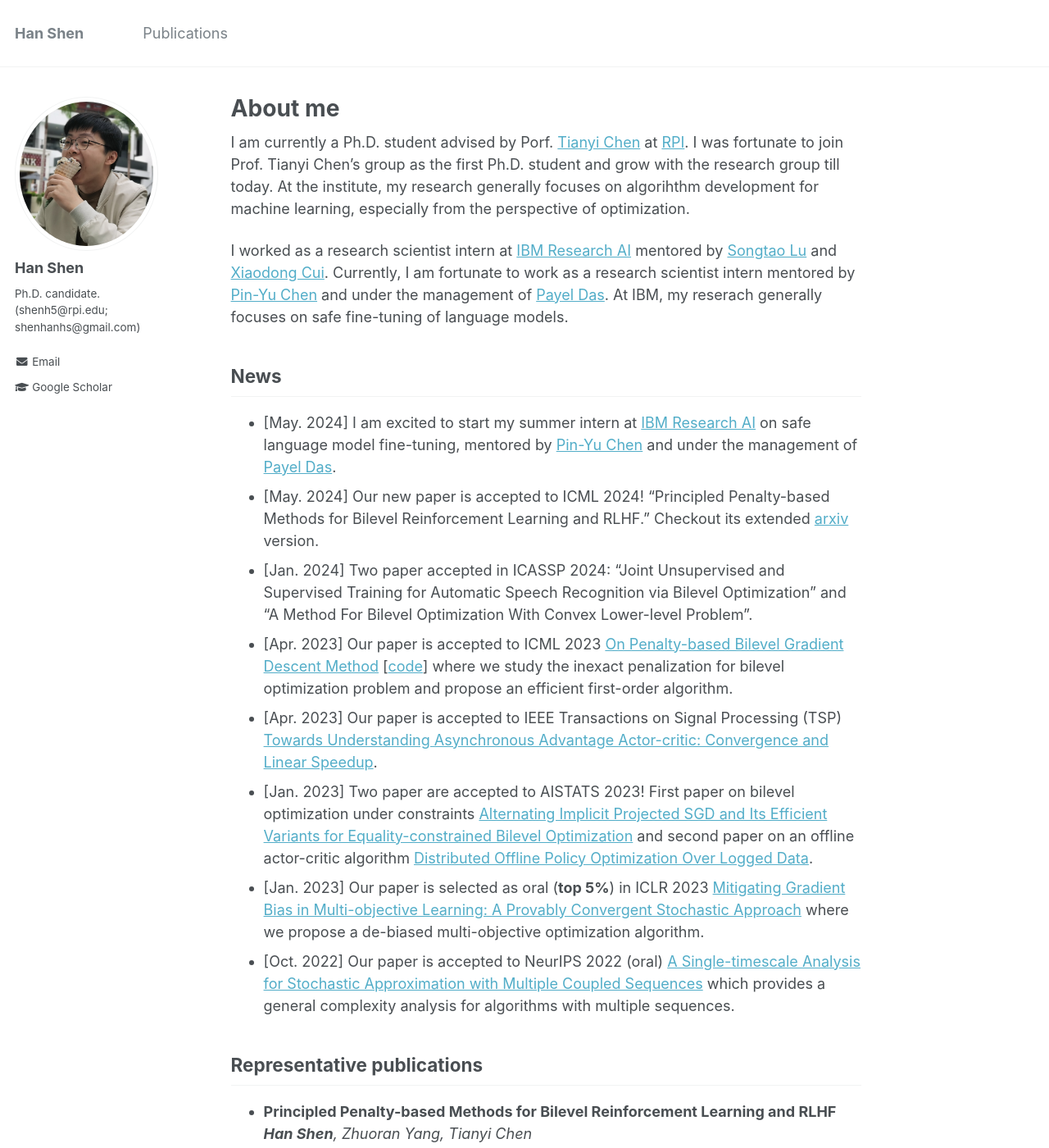
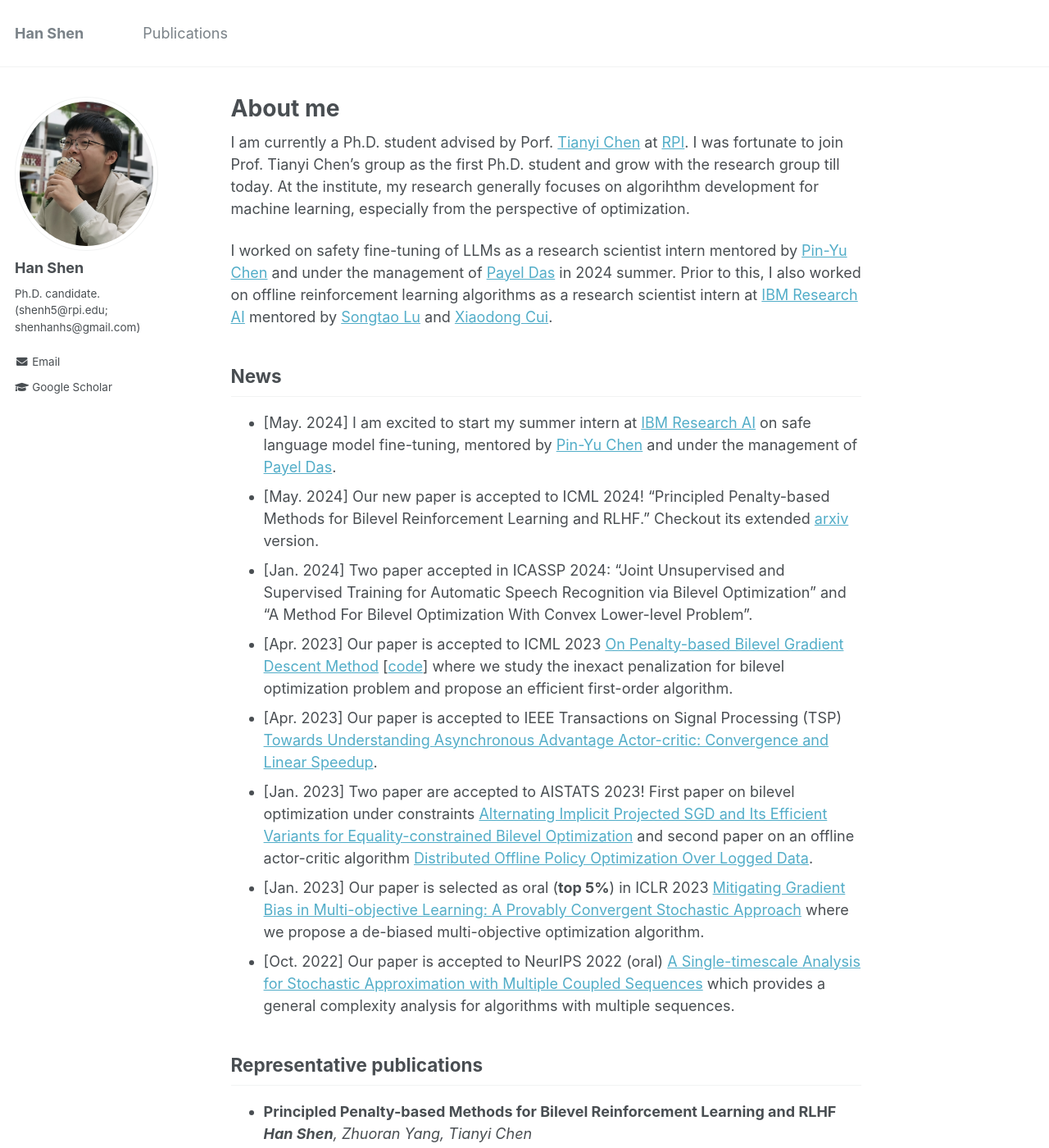
Before and after one commit to hanshen95/hanshen95.github.io, a Jekyll site: the page built from _pages/about.md, in a window 1280 px wide and 1400 px high. Shown: the whole window at 82% size. Built offline with Jekyll 4.4.1, drawn with Linux system fonts in a browser that asks for light colours.

Commit message:
Update about.md

```diff
--- a/_pages/about.md
+++ b/_pages/about.md
@@ -11,7 +11,8 @@ redirect_from:
 
 I am currently a Ph.D. student advised by Porf. [Tianyi Chen](https://chentianyi1991.github.io/) at [RPI](https://www.rpi.edu/). I was fortunate to join Prof. Tianyi Chen's group as the first Ph.D. student and grow with the research group till today. At the institute, my research generally focuses on algorihthm development for machine learning, especially from the perspective of optimization.
 
-I worked as a research scientist intern at [IBM Research AI](https://research.ibm.com/artificial-intelligence) mentored by [Songtao Lu](https://sites.google.com/site/lusongtaoee) and [Xiaodong Cui](https://research.ibm.com/people/xiaodong-cui). Currently, I am fortunate to work as a research scientist intern mentored by [Pin-Yu Chen](https://sites.google.com/site/pinyuchenpage/) and under the management of [Payel Das](https://scholar.google.com/citations?user=1vs31MgAAAAJ&hl=en). At IBM, my reserach generally focuses on safe fine-tuning of language models.
+I worked on safety fine-tuning of LLMs as a research scientist intern mentored by [Pin-Yu Chen](https://sites.google.com/site/pinyuchenpage/) and under the management of [Payel Das](https://scholar.google.com/citations?user=1vs31MgAAAAJ&hl=en) in 2024 summer.
+Prior to this, I also worked on offline reinforcement learning algorithms as a research scientist intern at [IBM Research AI](https://research.ibm.com/artificial-intelligence) mentored by [Songtao Lu](https://sites.google.com/site/lusongtaoee) and [Xiaodong Cui](https://research.ibm.com/people/xiaodong-cui).
 
 <!--
 ## Research
```
Also changed, not shown: other parts of _pages/about.md (+1 -1 lines).
